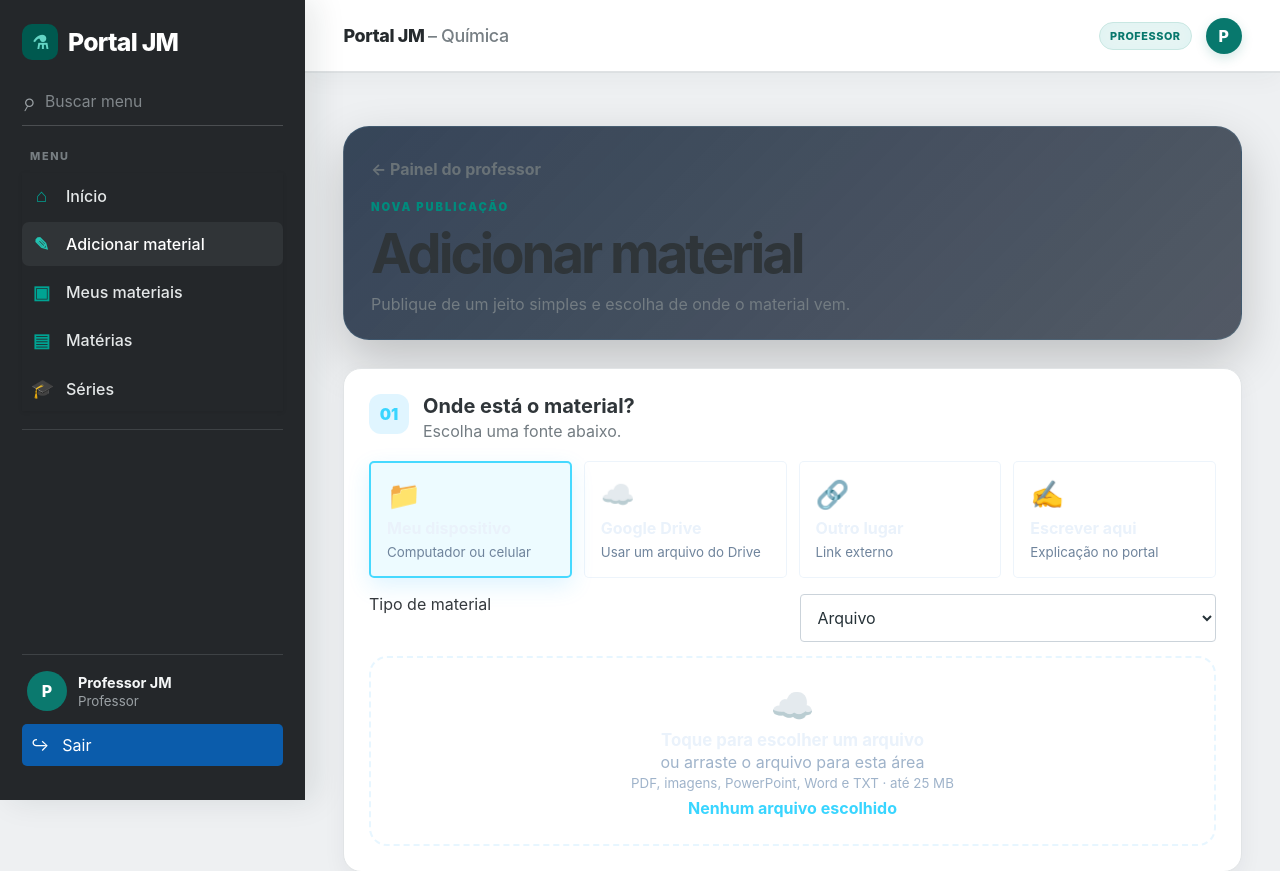
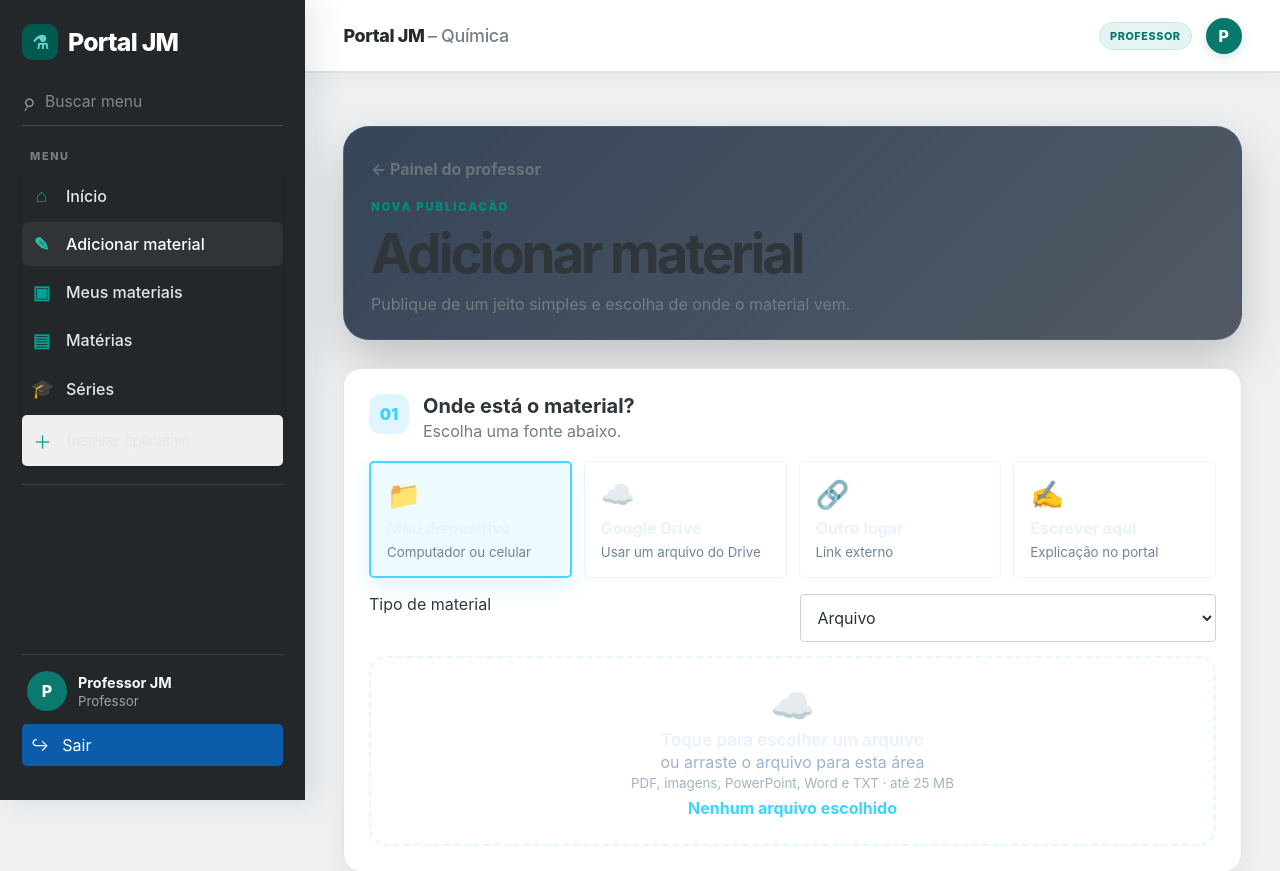
Before and after one commit to jwildson870-prog/Portal_jm, a Flask app: page /admin/contents/new in a window 1280 px wide. Shown: the top 871 px of the page. Run offline with Flask 3, Linux system fonts and the light colour scheme; a user stored in the database is signed in.

Commit message:
Atualiza design do Portal JM

```diff
--- a/app/templates/base.html
+++ b/app/templates/base.html
@@ -36,6 +36,7 @@
           <a class="side-link {% if request.endpoint == 'student.dashboard' %}active{% endif %}" href="{{ url_for('student.dashboard') }}"><span>⌂</span><b>Início</b></a>
           <a class="side-link {% if request.endpoint in ['student.series','student.subject','student.content','student.search'] %}active{% endif %}" href="{{ url_for('student.search') }}"><span>▣</span><b>Materiais</b></a>
         {% endif %}
+        <button class="side-link pwa-sidebar-install" id="pwaInstallButton" type="button" hidden aria-label="Instalar Portal JM como aplicativo"><span aria-hidden="true">＋</span><b>Instalar aplicativo</b></button>
       </nav>
       <div class="sidebar-install">
         <button class="pwa-install-btn sidebar-install-btn" id="pwaInstallButton" type="button" hidden aria-label="Instalar Portal JM como aplicativo">
```
